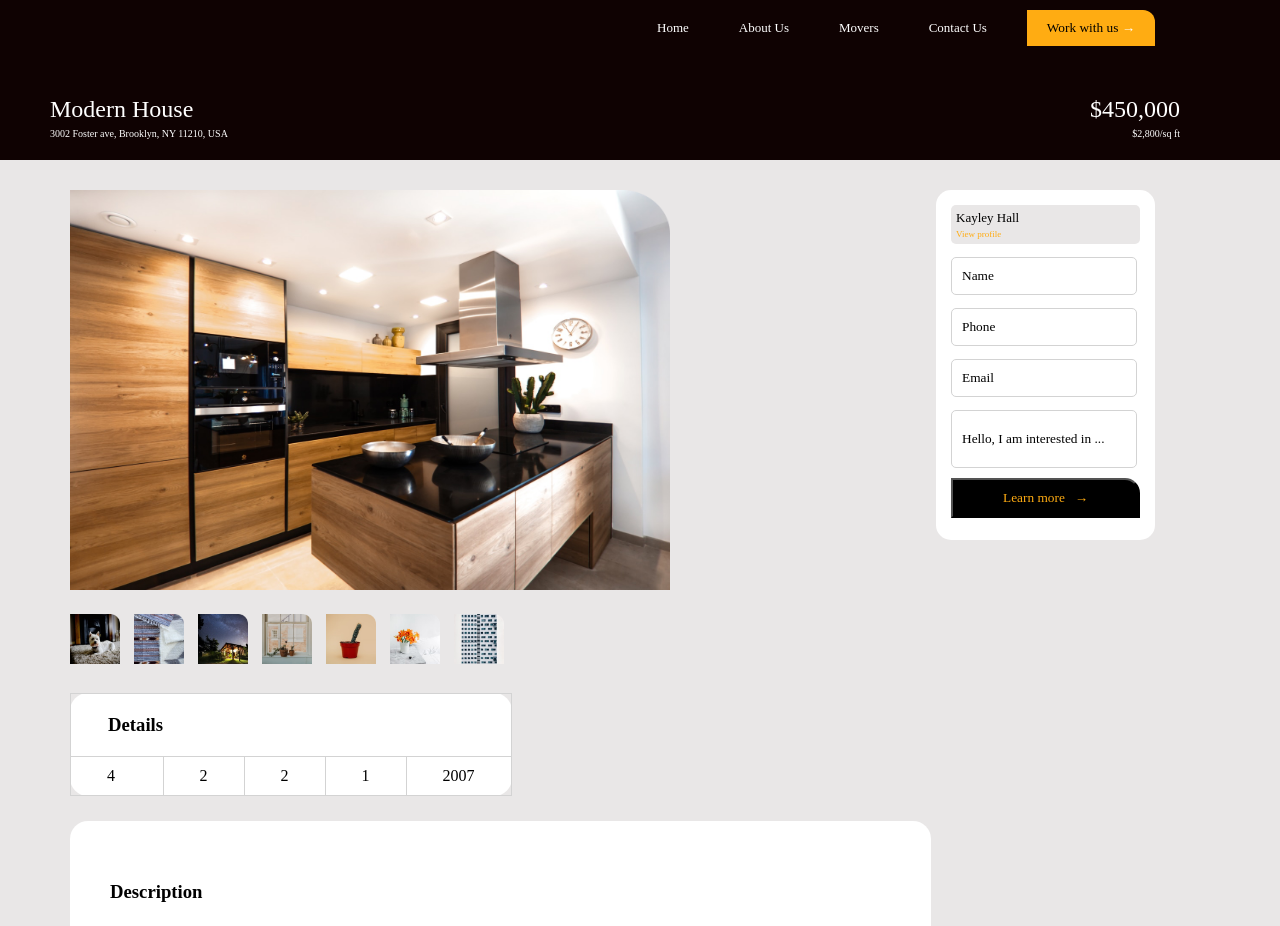
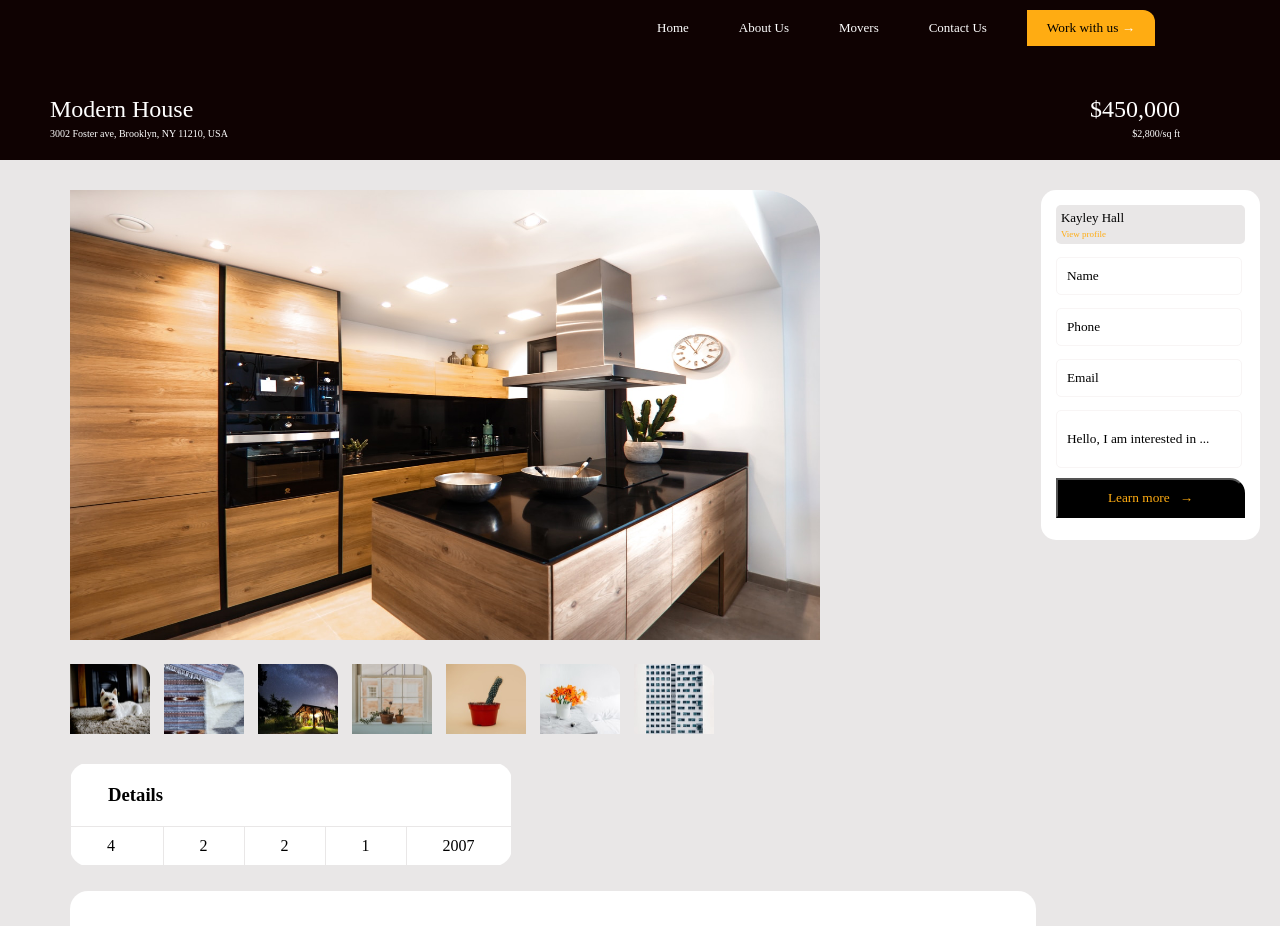
Before and after one commit to BrianWangila/Independent-Project-2_Quick-Movers-Website, a plain HTML site: page assests/Pages/page2.html in a window 1280 px wide. Shown: the top 926 px of the page. Drawn offline with Linux system fonts and the light colour scheme.

Commit message:
add margin-bottom to listing table and style the details section table

```diff
--- a/assests/CSS/styles.css
+++ b/assests/CSS/styles.css
@@ -186,22 +186,21 @@ nav > #ul2 {
   display: flex;
 }
 .kayley > .room >.image > img {
-  height:400px ;
-  width: 600px;
+  height:450px ;
+  width: 750px;
   margin: 20px 0;
 }
 .room,  .listings{
   margin-left: 20px;
-  width: 70%;
 }
 .images > img {
-  height: 50px;
-  width: 50px;
+  height: 70px;
+  width: 80px;
   margin-right: 10px;
 }
 .details > table, tr, td {
   padding: 10px 36px;
-  border: 1px solid lightgray;
+  border: 1px solid rgb(233, 231, 231);
   border-collapse: collapse;
 }
 .details {
@@ -241,7 +240,7 @@ nav > #ul2 {
 }
 #form, #message {
   padding: 10px;
-  border: 1px solid lightgray;
+  border: 1px solid rgb(248, 245, 245);
   margin: 3px 0 10px;
   border-radius: 5px;
 }
@@ -290,4 +289,5 @@ nav > #ul2 {
   border-bottom-right-radius: 15px;
   margin-top: -10px;
   padding-top: 10px;
+  margin-bottom: 10px;
 }
```
